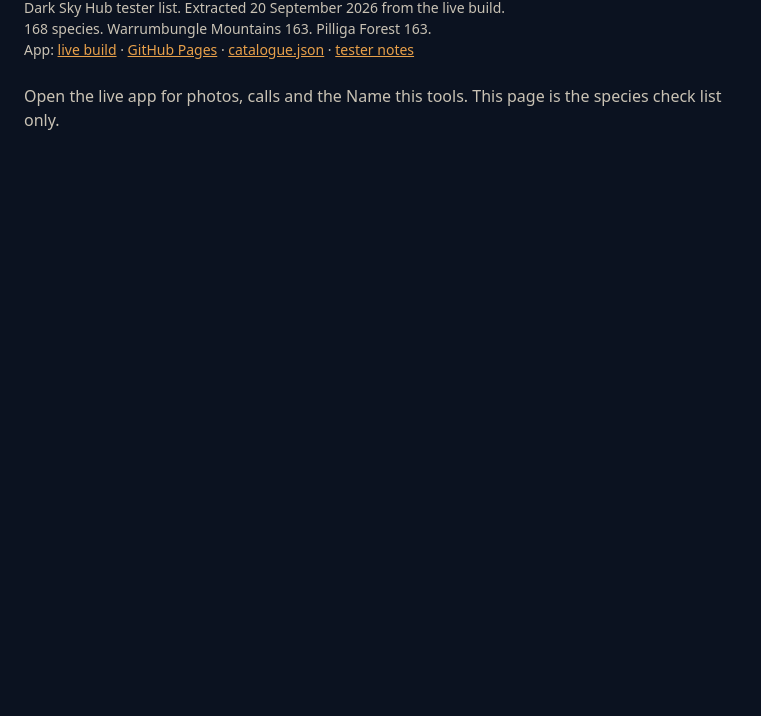
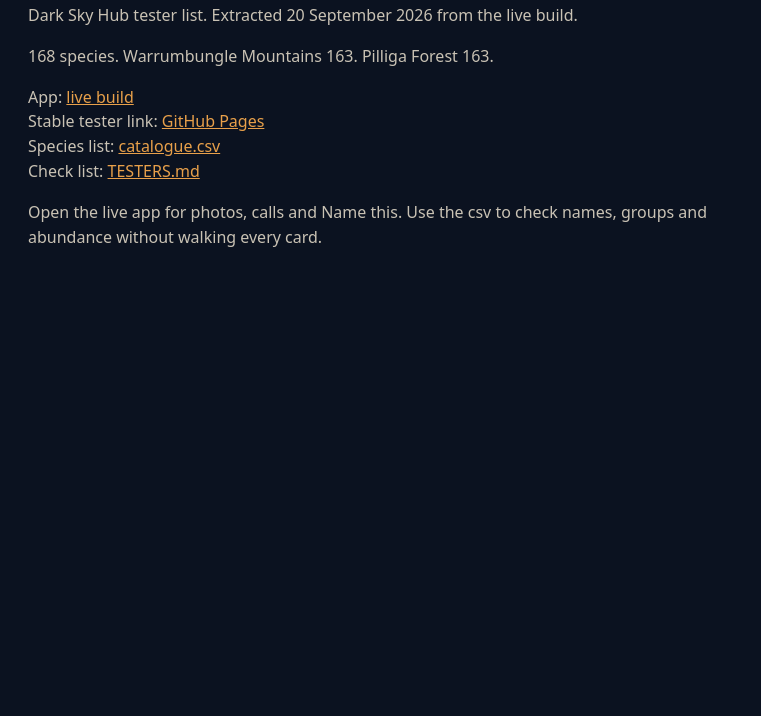
Before and after one commit to darkskyhub/dark-sky-birds, a plain HTML site: page catalogue.html in a window 1280 px wide. Shown: the part 84-800 px from the top of the page, without its empty margins (0-761 px from the left). Drawn offline with Linux system fonts and the light colour scheme.

Commit message:
Point catalogue page at the 168-species csv.

```diff
--- a/catalogue.html
+++ b/catalogue.html
@@ -5,25 +5,22 @@
 <meta name="viewport" content="width=device-width, initial-scale=1">
 <title>Dark Sky Birds catalogue</title>
 <style>
-  body{margin:0;background:#0b1220;color:#f3efe4;font-family:Figtree,system-ui,sans-serif;padding:24px}
+  body{margin:0;background:#0b1220;color:#f3efe4;font-family:Figtree,system-ui,sans-serif;padding:28px}
   a{color:#e8a04a}
   h1{font-weight:600;margin:0 0 8px}
-  p{color:#c9c2b4;max-width:720px;line-height:1.5}
-  .meta{font-size:14px;margin-bottom:24px}
-  table{border-collapse:collapse;width:100%;font-size:14px}
-  th,td{border-bottom:1px solid #243044;padding:8px 10px;text-align:left;vertical-align:top}
-  th{color:#c9b89a;font-weight:600;position:sticky;top:0;background:#0b1220}
-  em{color:#b9c4d4;font-style:italic}
+  p{color:#c9c2b4;max-width:720px;line-height:1.55}
 </style>
 </head>
 <body>
 <h1>Dark Sky Birds catalogue</h1>
-<p class="meta">Dark Sky Hub tester list. Extracted 20 September 2026 from the live build.<br>
-168 species. Warrumbungle Mountains 163. Pilliga Forest 163.<br>
-App: <a href="https://onyx-island-dune-moon.grok.me/">live build</a> ·
-<a href="https://darkskyhub.github.io/dark-sky-birds/">GitHub Pages</a> ·
-<a href="./catalogue.json">catalogue.json</a> ·
-<a href="./TESTERS.md">tester notes</a></p>
-<p>Open the live app for photos, calls and the Name this tools. This page is the species check list only.</p>
+<p>Dark Sky Hub tester list. Extracted 20 September 2026 from the live build.</p>
+<p>168 species. Warrumbungle Mountains 163. Pilliga Forest 163.</p>
+<p>
+  App: <a href="https://onyx-island-dune-moon.grok.me/">live build</a><br>
+  Stable tester link: <a href="https://darkskyhub.github.io/dark-sky-birds/">GitHub Pages</a><br>
+  Species list: <a href="./catalogue.csv">catalogue.csv</a><br>
+  Check list: <a href="./TESTERS.md">TESTERS.md</a>
+</p>
+<p>Open the live app for photos, calls and Name this. Use the csv to check names, groups and abundance without walking every card.</p>
 </body>
 </html>
```
